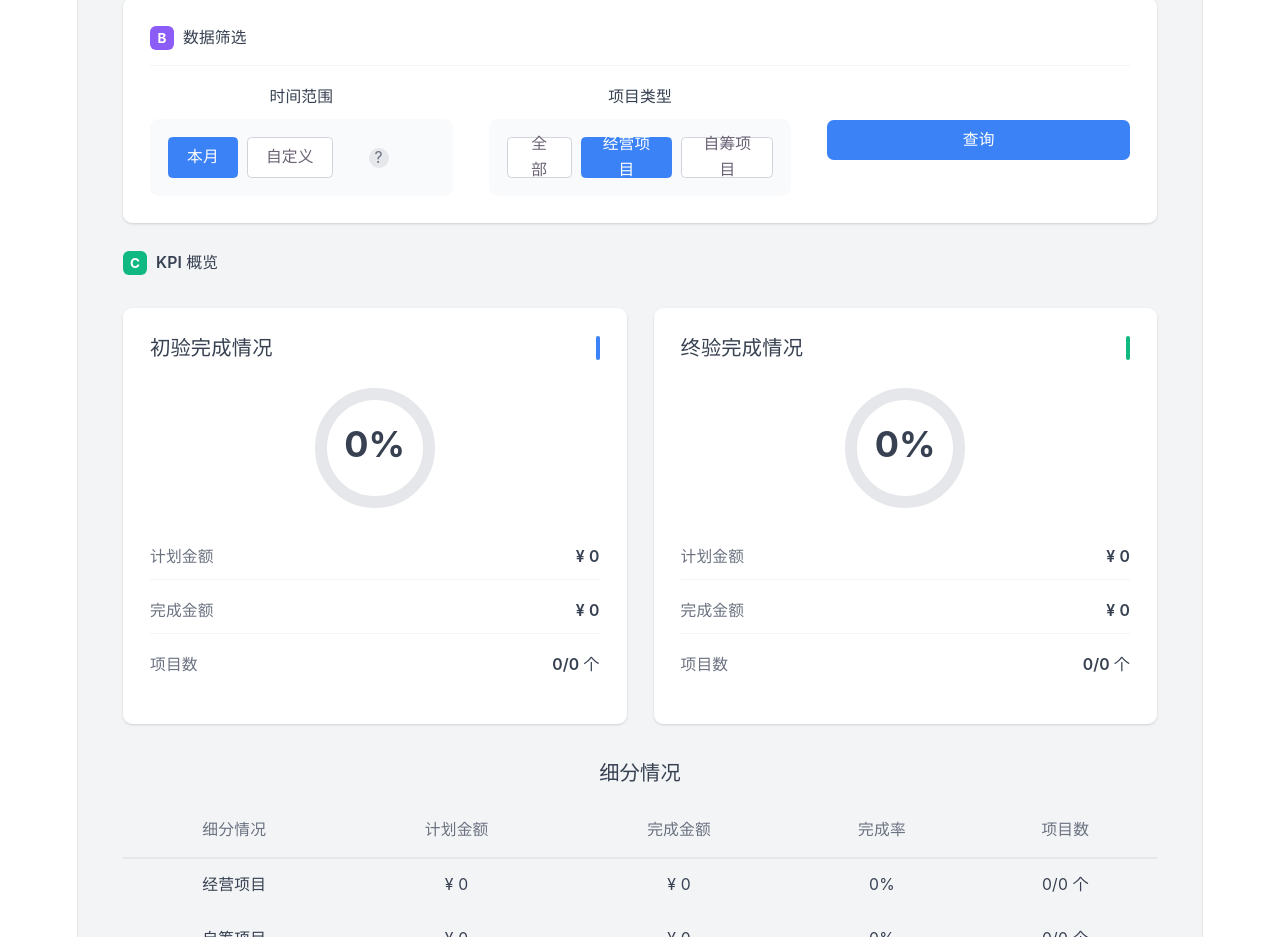
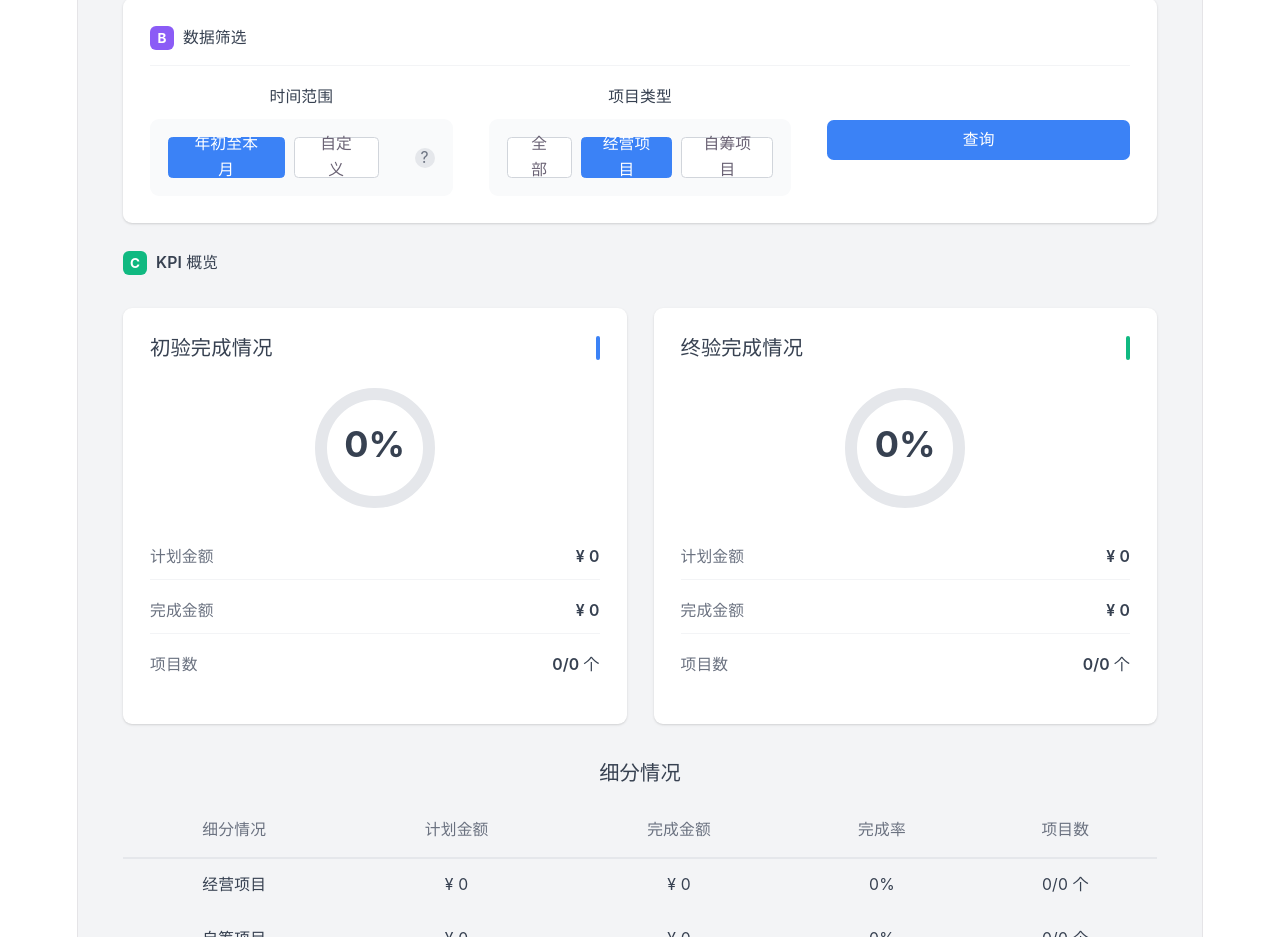
Before and after one commit to yaoguokk/ProjectManagementPannel, a Vue app in the folder excel-project-dashboard/: page / in a window 1280 px wide. Shown: the part 800-1737 px from the top of the page. Built offline with nearby package versions, Linux system fonts and the light colour scheme.

Commit message:
时间筛选"年初至本月"：开始日期改为1月1日，结束日期为本月最后一天

```diff
--- a/excel-project-dashboard/src/components/filters/DateRangeFilter.vue
+++ b/excel-project-dashboard/src/components/filters/DateRangeFilter.vue
@@ -6,7 +6,7 @@
         class="quick-date-btn"
         :class="{ 'active': dateRangeType === 'month' }"
       >
-        本月
+        年初至本月
       </button>
       <button
         @click="setDateRange('custom')"
@@ -71,13 +71,13 @@ const formatLocalDate = (date) => {
   return `${y}-${m}-${d}`;
 };
 
-// 计算当前月份的日期范围
+// 计算年初至当前月份的日期范围（1月1日 ~ 本月最后一天）
 const currentMonthRange = computed(() => {
   const now = new Date();
   const year = now.getFullYear();
   const month = now.getMonth();
-  const firstDay = new Date(year, month, 1);
-  const lastDay = new Date(year, month + 1, 0);
+  const firstDay = new Date(year, 0, 1); // 今年1月1日
+  const lastDay = new Date(year, month + 1, 0); // 本月最后一天
 
   return {
     start: formatLocalDate(firstDay),
```
